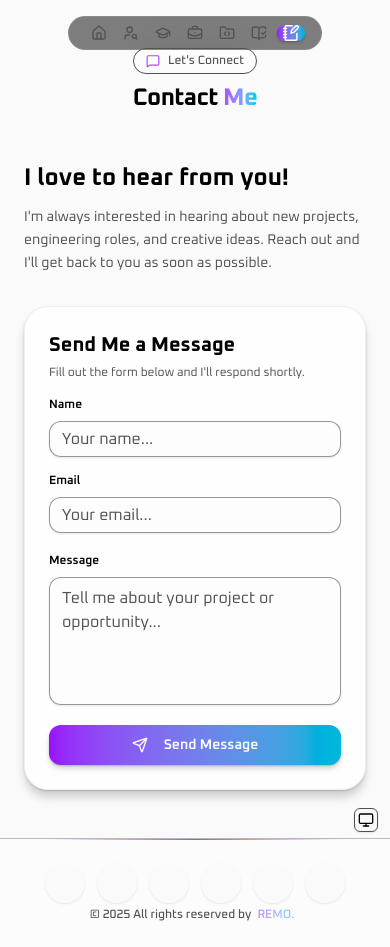
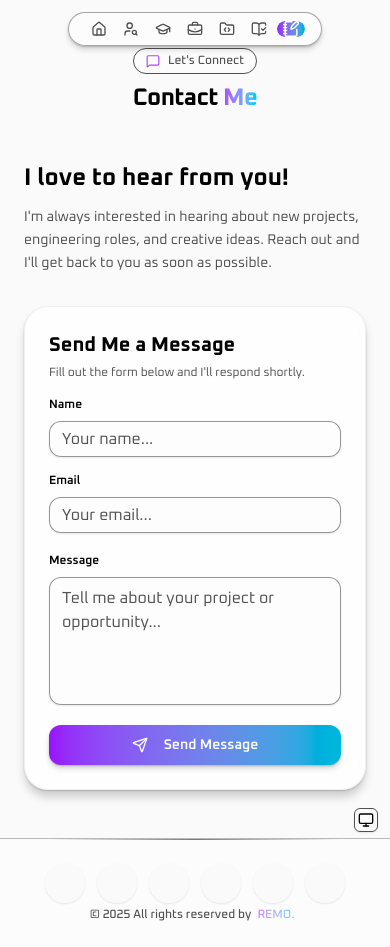
Before and after one commit to galibremo/remo-portfolio, a Next.js app: page /en in a window 390 px wide. Built offline with nearby package versions, Linux system fonts and the light colour scheme; no server answers; the database is empty; some icons are missing.

Commit message:
feat: implement responsive TopNavBar component with scroll-linked active section tracking and animated glitch logo effects

```diff
--- a/src/template/HomePage/Components/TopNavBar.tsx
+++ b/src/template/HomePage/Components/TopNavBar.tsx
@@ -12,7 +12,6 @@ import {
 import { useEffect, useState } from "react";
 
 import { handleScrollTo } from "@/lib/utils";
-
 import "./css/TopNavBar.css";
 import { Link } from "@/i18n/navigation";
 
@@ -21,7 +20,11 @@ export default function TopNavBar() {
 	const [activeSection, setActiveSection] = useState("home");
 
 	useEffect(() => {
+		let ticking = false;
+
 		const handleScroll = () => {
+			if (!ticking) {
+				window.requestAnimationFrame(() => {
 					const scrollY = window.scrollY;
 					const viewportHeight = window.innerHeight;
 					const isStillInHero = scrollY <= 100;
@@ -35,14 +38,17 @@ export default function TopNavBar() {
 						const element = document.getElementById(section);
 						if (element) {
 							const rect = element.getBoundingClientRect();
-					if (rect.top <= viewportHeight / 2 && rect.bottom > viewportHeight / 2) {
+							if (rect.top <= viewportHeight / 3) {
 								currentSection = section;
-						break;
 							}
 						}
 					}
 
-			setActiveSection(currentSection);
+					setActiveSection((prev) => (prev !== currentSection ? currentSection : prev));
+					ticking = false;
+				});
+				ticking = true;
+			}
 		};
 
 		handleScroll();
@@ -71,21 +77,15 @@ export default function TopNavBar() {
 
 	return (
 		<header
-			className={`fixed top-0 right-0 left-0 z-50 transition-all duration-500 ${isInHeroSection
-					? "bg-transparent py-4"
-					: "py-2 md:py-3"
-				}`}
+			className="fixed top-0 right-0 left-0 z-50 transition-colors duration-300 bg-transparent py-3"
 		>
 			<div className="mx-auto flex items-center justify-center px-4">
 				{/* Floating Glass Navbar Container */}
-				<nav className={`flex items-center gap-1 md:gap-1.5 rounded-full px-4 py-2 transition-all duration-300 ${isInHeroSection
-						? "bg-black/50 backdrop-blur-md border border-white/10"
-						: "bg-background/80 backdrop-blur-xl border border-border/50 shadow-lg shadow-purple-500/5"
-					}`}>
+				<nav className="flex items-center gap-1 md:gap-1.5 rounded-full px-4 py-2 transition-colors duration-200 bg-background/90 dark:bg-background/80 backdrop-blur-xl border border-border/50 shadow-lg shadow-purple-500/5">
 					{/* Brand Logo Included Inside Nav Pill on Desktop */}
 					<Link
-						href={"/"}
-						className="glitch-logo hidden md:flex items-center text-base font-extrabold tracking-wider text-foreground pr-3 mr-1 border-r border-border/40 transition-transform duration-300 hover:scale-105 shrink-0"
+						href="/"
+						className="glitch-logo hidden md:flex items-center text-base font-extrabold tracking-wider text-foreground pr-3 mr-1 border-r border-border/40 transition-transform duration-200 hover:scale-105 shrink-0"
 						data-text="REMO."
 					>
 						<span className="bg-linear-to-r from-purple-500 to-cyan-400 bg-clip-text text-transparent">
@@ -100,12 +100,19 @@ export default function TopNavBar() {
 							<button
 								key={id}
 								onClick={() => handleNavClick(id)}
-								className={`nav-item relative flex items-center gap-1.5 rounded-full px-3 py-1.5 text-xs md:text-sm font-medium transition-all duration-300 ${isActive
-										? "text-white bg-linear-to-r from-purple-600 to-cyan-500 shadow-md shadow-purple-500/20 font-semibold"
+								className={`nav-item relative flex items-center gap-1.5 rounded-full px-3.5 py-1.5 text-xs md:text-sm font-medium transition-colors duration-200 select-none ${
+									isActive
+										? "text-white font-semibold"
 										: "text-muted-foreground hover:text-foreground hover:bg-muted/40"
 								}`}
 							>
-								<Icon size={16} className={`transition-transform duration-300 ${isActive ? "scale-110" : ""}`} />
+								{/* Smooth Cross-Fade Active Pill Overlay */}
+								<span
+									className={`absolute inset-0 rounded-full bg-linear-to-r from-purple-600 to-cyan-500 shadow-md shadow-purple-500/25 -z-10 transition-all duration-200 ease-out ${
+										isActive ? "opacity-100 scale-100" : "opacity-0 scale-95 pointer-events-none"
+									}`}
+								/>
+								<Icon size={16} className={`transition-transform duration-200 ${isActive ? "scale-110" : ""}`} />
 								<span className="hidden md:inline">{label}</span>
 							</button>
 						);
--- a/src/template/HomePage/Components/css/TopNavBar.css
+++ b/src/template/HomePage/Components/css/TopNavBar.css
@@ -6,6 +6,7 @@
 	overflow: hidden;
 	cursor: pointer;
 }
+
 .glitch-logo:before,
 .glitch-logo:after {
 	content: attr(data-text);
@@ -19,6 +20,7 @@
 	align-items: center;
 	opacity: 0.8;
 }
+
 .glitch-logo:before {
 	text-shadow: 2px 0 #ff00ea;
 	color: #00ffff;
@@ -26,6 +28,7 @@
 	animation: glitch-before 4s infinite alternate-reverse;
 	opacity: 0;
 }
+
 .glitch-logo:after {
 	text-shadow: -2px 0 #00ffff;
 	color: #ff00ea;
@@ -33,14 +36,17 @@
 	animation: glitch-after 4s infinite alternate-reverse;
 	opacity: 0;
 }
+
 .glitch-logo span {
 	position: relative;
 	z-index: 10;
 	opacity: 0.7;
 }
+
 .glitch-logo:hover {
 	transform: scale(1.03);
 }
+
 .glitch-logo:hover:before,
 .glitch-logo:hover:after {
 	opacity: 1;
@@ -52,38 +58,13 @@
 	padding: 0px 6px;
 	overflow: hidden;
 	cursor: pointer;
-	transition: all 0.3s ease;
 }
+
 @media (hover: hover) and (pointer: fine) {
 	.nav-item:hover {
-		transform: scale(1.06);
-		transition: transform 0.3s;
+		transform: scale(1.04);
+		transition: transform 0.2s ease;
 	}
-	.nav-item:hover::after {
-		width: 88%;
-	}
-}
-.nav-item::after {
-	content: "";
-	position: absolute;
-	bottom: 0;
-	left: 51%;
-	transform: translateX(-50%);
-	width: 0;
-	height: 1.5px;
-	background: linear-gradient(to left, #9152ee, #40d3f4);
-	transition: width 0.3s ease;
-}
-.nav-item.active::after {
-	width: 88%;
-}
-.nav-item.active {
-	background: linear-gradient(to bottom, #9152ee, #40d3f4);
-	background-clip: text;
-	-webkit-background-clip: text;
-	color: transparent;
-	-webkit-text-fill-color: transparent;
-	font-weight: 600;
 }
 
 .text-gradient {
@@ -100,77 +81,95 @@
 		opacity: 0;
 		transform: translateX(0);
 	}
+
 	40% {
 		opacity: 0.8;
 		transform: translateX(-2px);
 	}
+
 	50% {
 		opacity: 0.8;
 		transform: translateX(0);
 	}
+
 	60% {
 		opacity: 0.8;
 		transform: translateX(2px);
 	}
+
 	70% {
 		opacity: 0.8;
 		transform: translateX(-1px);
 	}
+
 	80% {
 		opacity: 0.8;
 		transform: translateX(1px);
 	}
+
 	85%,
 	100% {
 		opacity: 0;
 		transform: translateX(0);
 	}
 }
+
 @keyframes glitch-after {
 	0%,
 	35% {
 		opacity: 0;
 		transform: translateX(0);
 	}
+
 	40% {
 		opacity: 0.8;
 		transform: translateX(2px);
 	}
+
 	50% {
 		opacity: 0.8;
 		transform: translateX(-1px);
 	}
+
 	60% {
 		opacity: 0.8;
 		transform: translateX(-2px);
 	}
+
 	70% {
 		opacity: 0.8;
 		transform: translateX(1px);
 	}
+
 	80% {
 		opacity: 0.8;
 		transform: translateX(0);
 	}
+
 	85%,
 	100% {
 		opacity: 0;
 		transform: translateX(0);
 	}
 }
+
 @keyframes glitch {
 	0% {
 		transform: translateX(-2px);
 	}
+
 	25% {
 		transform: translateX(0);
 	}
+
 	50% {
 		transform: translateX(2px);
 	}
+
 	75% {
 		transform: translateX(-1px);
 	}
+
 	100% {
 		transform: translateX(1px);
 	}
```
Lines whose indentation alone changed are shown as unchanged.
